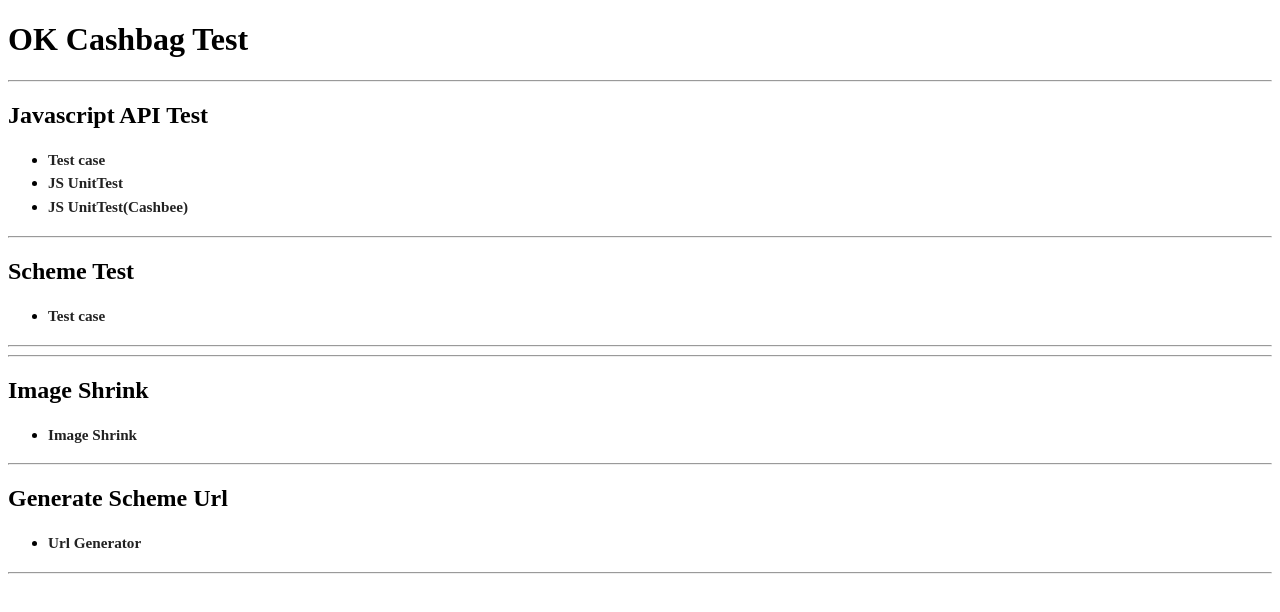
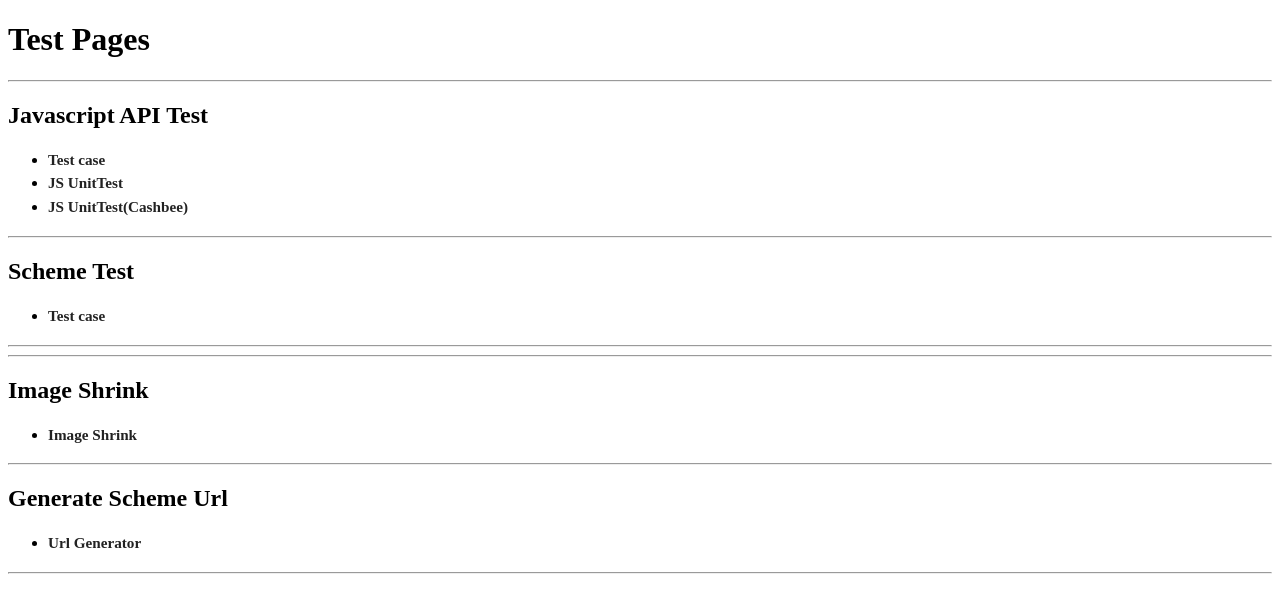
Before and after one commit to copark/heroku_ocb_client, a website: page views/main.html in a window 1280 px wide. Drawn offline with Linux system fonts and the light colour scheme.

Commit message:
update html

```diff
--- a/views/main.html
+++ b/views/main.html
@@ -43,7 +43,7 @@
 </head>
 
 <body id="main_body" >
-	<h1>OK Cashbag Test</h1>
+	<h1>Test Pages</h1>
 	<hr>
 	<div>
 	<h2>Javascript API Test</h2>
```
